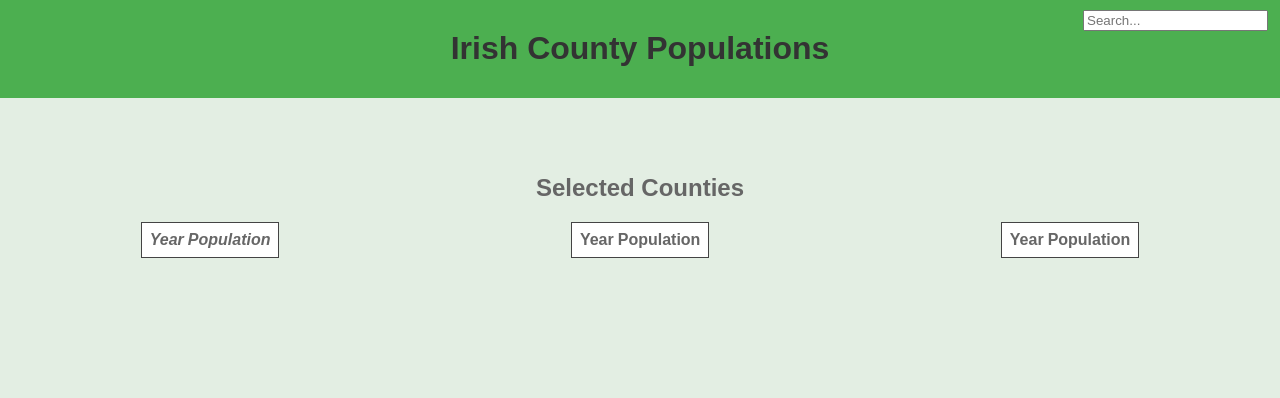
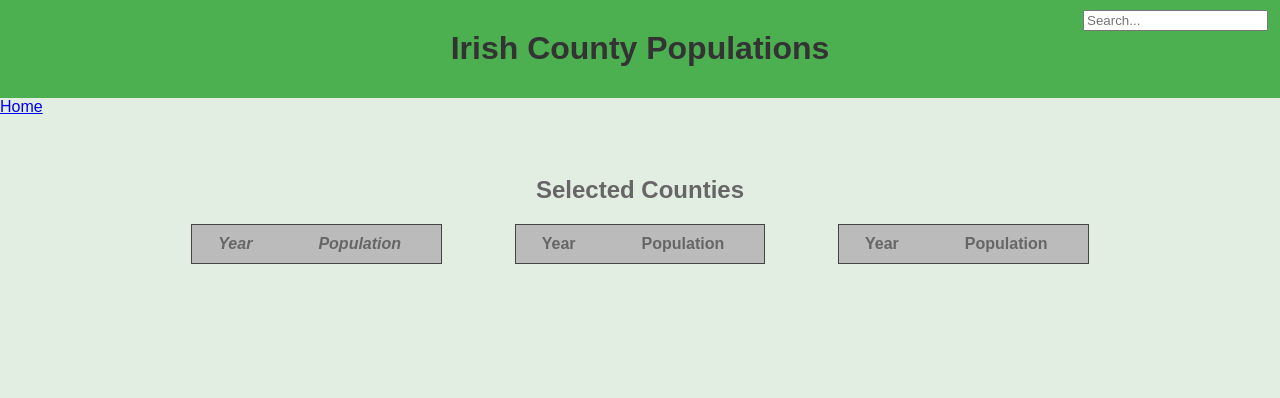
Before and after one commit to TJOD12/data-web-app, a Django app: page /process/ in a window 1280 px wide. Shown: the top 398 px of the page. Run offline with Django 4.2, Linux system fonts and the light colour scheme; lists and menus that the app fills with data are empty.

Commit message:
Center content

```diff
--- a/bogearrai/static/bogearrai/style.css
+++ b/bogearrai/static/bogearrai/style.css
@@ -3,7 +3,6 @@ body {
     background-color: #e3eee3ff;
     margin: 0;
     padding: 0;
-    text-align: center;
 }
 
 header {
@@ -12,6 +11,7 @@ header {
     padding: 10px;
     display: grid;
     grid-template-columns: 15% 70% 15%;
+    text-align: center;
 }
 
 h1 {
@@ -23,11 +23,12 @@ p {
     color: #666;
 }
 
-main {
+.main-section {
     display: grid;
     grid-template-columns: auto;
     grid-template-rows: auto auto auto;
     color: #666;
+    text-align: center;
 }
 
 .key-indicators-container {
@@ -49,6 +50,11 @@ main {
     background: #bcbabaff;
     margin-left: 10px;
     width: 60%;
+}
+
+.submit-container {
+    display: flex;
+    justify-content: center;
 }
 
 .card-container {
@@ -96,6 +102,11 @@ img {
     width: 40%;
 }
 
+.tables-card {
+    width: 75%;
+    margin: 0 auto;
+}
+
 .graph-container {
     display: flex;
     justify-content: center:
@@ -117,7 +128,7 @@ img {
   display: flex;
   justify-content: center;
   padding: 1rem;
-  margin-top: 1.5rem;
+  margin-top: .5rem;
 }
 
 .graph-card__inner {
@@ -193,14 +204,35 @@ img {
     z-index: 1001;
 }
 
+.home-link {
+    margin-left: 0%;
+    display: inline;
+}
+
 table {
     border: solid 1px #444;
-    padding: 5px;
     background-color: #fff;
+    border-collapse: collapse;
+    width: 80%;
 }
 
 table tr td {
-    padding: 5px;
+    font-size: 14px;
+    padding: 10px;
+}
+
+table th {
+    background-color: #BBB;
+    padding: 10px;
+    border-bottom: solid 1px #444;
+}
+
+tr td {
+    border-bottom: solid 1px #444;
+}
+
+.td-year {
+    font-weight: bold;
 }
 
 @keyframes fadeIn {
--- a/bogearrai/templates/bogearrai/displayGraph.html
+++ b/bogearrai/templates/bogearrai/displayGraph.html
@@ -13,6 +13,8 @@
         <div><input placeholder="Search..."></input></div>
     </header>
     <main>
+        <span class="home-link"><a href="{% url 'home' %}" class="btn">Home</a></span>
+        <section class="main-section">
             <section class="graph-card">
                 {% if graph %}
                 <div class="graph-card__inner">
@@ -28,7 +30,7 @@
                     </div>
                 {% endif %}
             </section>
-        <section>
+            <section class="tables-card">
                 <h2>Selected Counties</h2>
                 <section class="counties-list-container">
                     <div>
@@ -44,7 +46,7 @@
                                 {% for val in c1.values %}
                                     {% for pair in val %}
                                         <tr>
-                                        <td>{{ pair.0 }}</td>
+                                            <td class="td-year">{{ pair.0 }}</td>
                                             <td>{{ pair.1 }}</td>
                                         </tr>
                                     {% endfor %}
@@ -65,7 +67,7 @@
                                 {% for val in c2.values %}
                                     {% for pair in val %}
                                         <tr>
-                                        <td>{{ pair.0 }}</td>
+                                            <td class="td-year">{{ pair.0 }}</td>
                                             <td>{{ pair.1 }}</td>
                                         </tr>
                                     {% endfor %}
@@ -86,7 +88,7 @@
                                 {% for val in c3.values %}
                                     {% for pair in val %}
                                         <tr>
-                                        <td>{{ pair.0 }}</td>
+                                            <td class="td-year">{{ pair.0 }}</td>
                                             <td>{{ pair.1 }}</td>
                                         </tr>
                                     {% endfor %}
@@ -94,6 +96,7 @@
                             </table>
                         </div>
                     </div>
+                </section>
             </section>
         </section>
     </main>
--- a/bogearrai/templates/bogearrai/index.html
+++ b/bogearrai/templates/bogearrai/index.html
@@ -123,7 +123,9 @@
                             </select>
                         </section>
                     </section>
-                    <button type="submit">Submit</button>
+                    <section class="submit-container">
+                        <button type="submit">Submit</button>
+                    </section>
                     </form>
                 </section>
             </section>
```
Lines whose indentation alone changed are shown as unchanged.
